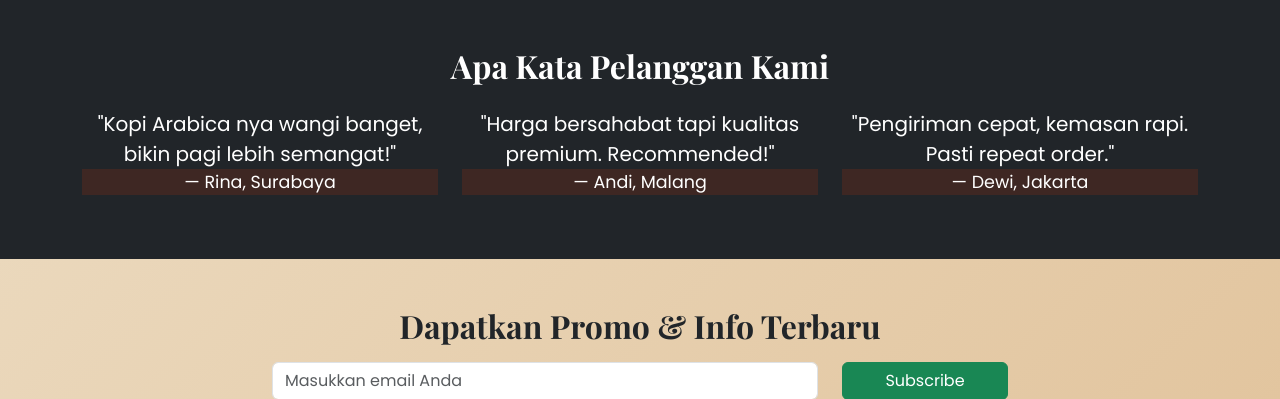
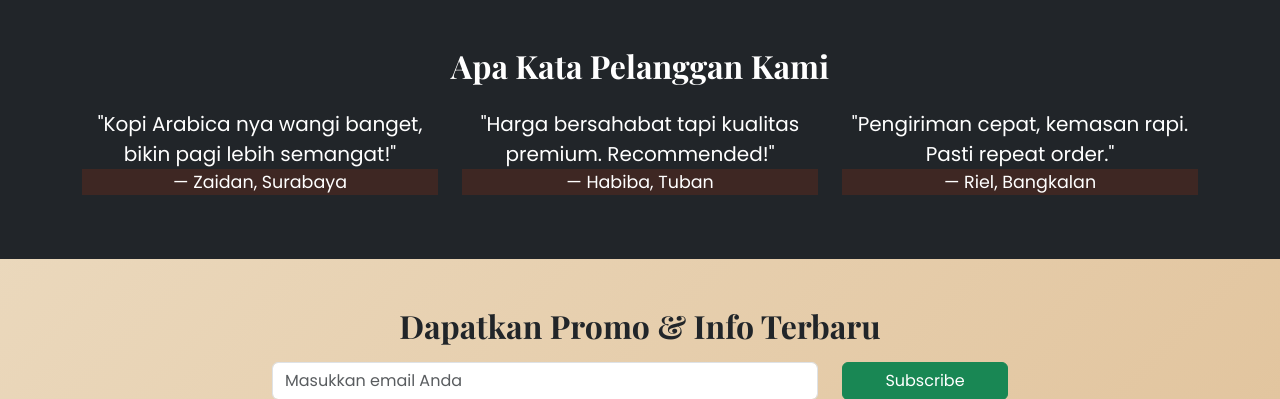
Before and after one commit to jaidan2212/Project_RPL, a PHP site: page / in a window 1280 px wide. Shown: the part 1555-1954 px from the top of the page. Run offline with PHP 8.4, Linux system fonts and the light colour scheme; data that the repository does not hold is empty.

Commit message:
Up name index

```diff
--- a/index.php
+++ b/index.php
@@ -161,19 +161,19 @@
       <div class="col-md-4 animate__animated animate__fadeInUp animate__delay-1s">
         <blockquote class="blockquote">
           <p>"Kopi Arabica nya wangi banget, bikin pagi lebih semangat!"</p>
-          <footer class="blockquote-footer text-white">Rina, Surabaya</footer>
+          <footer class="blockquote-footer text-white">Zaidan, Surabaya</footer>
         </blockquote>
       </div>
       <div class="col-md-4 animate__animated animate__fadeInUp animate__delay-2s">
         <blockquote class="blockquote">
           <p>"Harga bersahabat tapi kualitas premium. Recommended!"</p>
-          <footer class="blockquote-footer text-white">Andi, Malang</footer>
+          <footer class="blockquote-footer text-white">Habiba, Tuban</footer>
         </blockquote>
       </div>
       <div class="col-md-4 animate__animated animate__fadeInUp animate__delay-3s">
         <blockquote class="blockquote">
           <p>"Pengiriman cepat, kemasan rapi. Pasti repeat order."</p>
-          <footer class="blockquote-footer text-white">Dewi, Jakarta</footer>
+          <footer class="blockquote-footer text-white">Riel, Bangkalan</footer>
         </blockquote>
       </div>
     </div>
```
